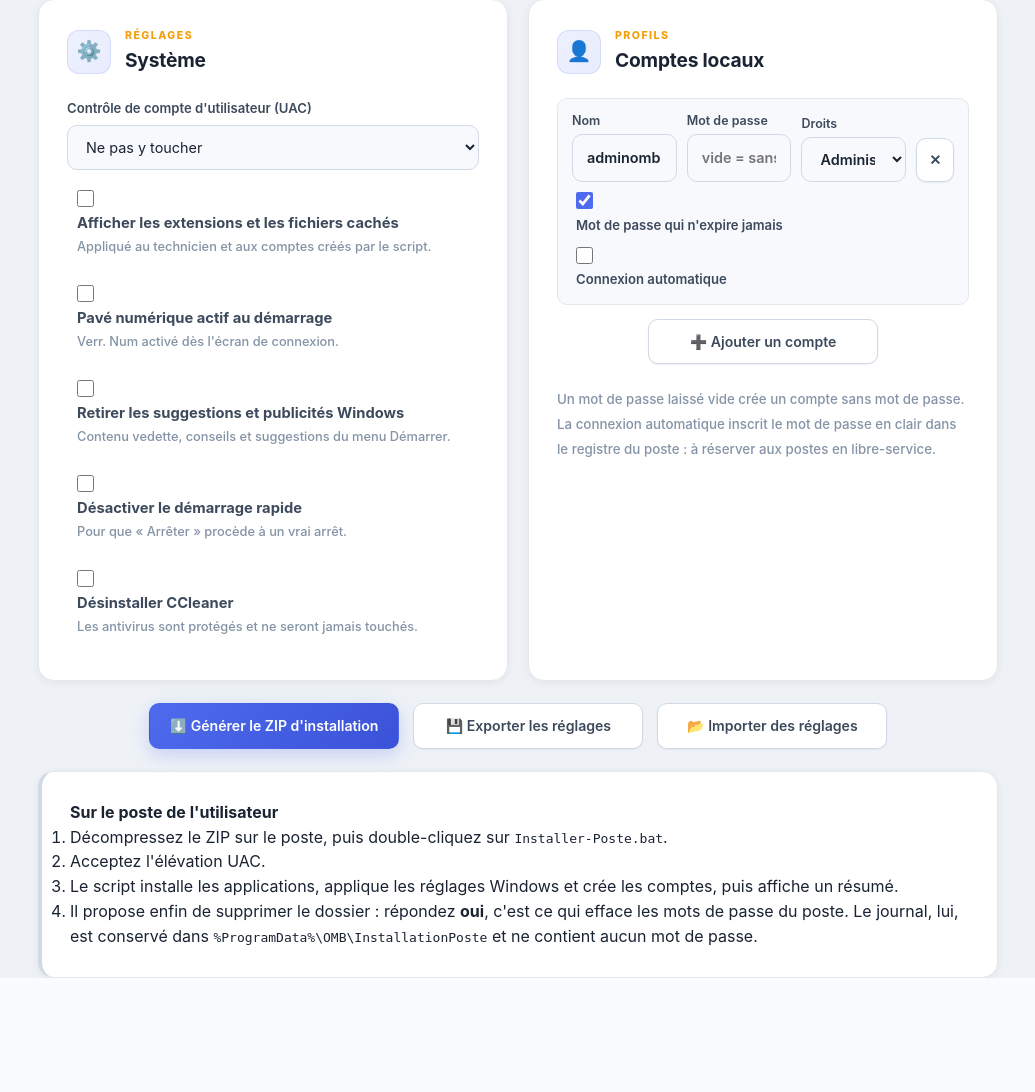
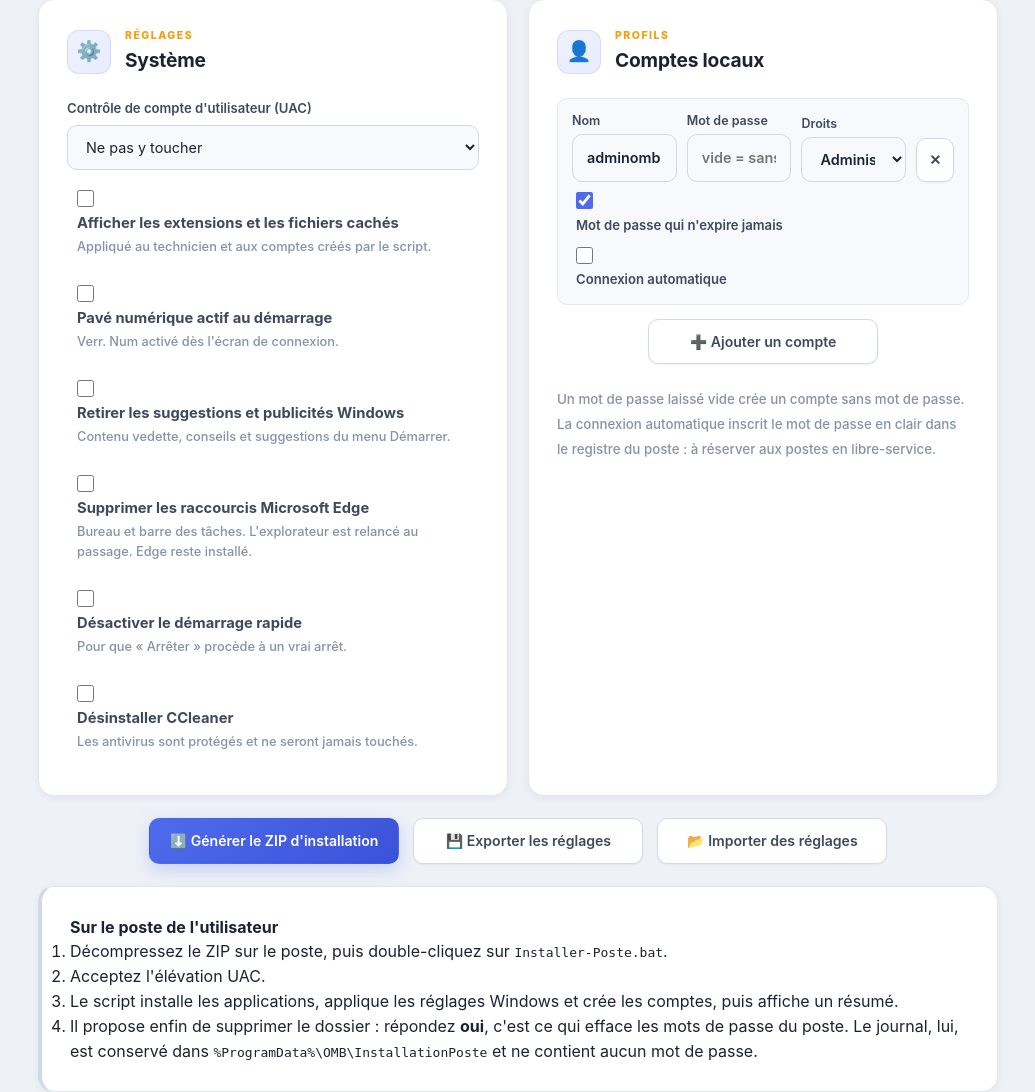
Before and after one commit to Pavupaprix/toshiba_manager, a Flask app: page /poste/ in a window 1280 px wide. Shown: the part 2651-3743 px from the top of the page, without its empty margins (122-1157 px from the left). Before the commit the page ends 3629 px from the top, so only its background shows below. Run offline with Flask 3, Linux system fonts and the light colour scheme.

Commit message:
feat: option de suppression des raccourcis Microsoft Edge
Retire Edge du bureau -- tous les profils, y compris le profil par defaut
-- et de la barre des taches de la session courante.

Deux details sans lesquels l'option ne tiendrait pas : la strategie
EdgeUpdate CreateDesktopShortcutDefault, sinon Edge repose son raccourci
a sa prochaine mise a jour ; et l'effacement de Taskband\Favorites suivi
d'une relance de l'explorateur, la liste des epingles etant une valeur
binaire que rien ne permet d'editer autrement.

Edge reste installe : seuls les raccourcis partent.

Co-Authored-By: Claude Opus 5 <noreply@anthropic.com>

```diff
--- a/ToshibaManager 1/ToshibaManager/poste_routes.py
+++ b/ToshibaManager 1/ToshibaManager/poste_routes.py
@@ -80,7 +80,7 @@ COMPTES_RESERVES = {
 UAC_VALEURS = ('inchange', 'sansConfirmation', 'desactive')
 
 REGLAGES_WINDOWS = ('extensionsVisibles', 'paveNumerique', 'supprimerPubs',
-                    'desactiverDemarrageRapide')
+                    'desactiverDemarrageRapide', 'supprimerRaccourcisEdge')
 
 # Le seul logiciel que le script a le droit de desinstaller.
 DESINSTALLATION_AUTORISEE = 'CCleaner'
--- a/ToshibaManager 1/ToshibaManager/static/poste.js
+++ b/ToshibaManager 1/ToshibaManager/static/poste.js
@@ -246,7 +246,8 @@
 
         var windows = {};
         ['extensionsVisibles', 'paveNumerique', 'supprimerPubs',
-         'desactiverDemarrageRapide', 'desinstallerCcleaner'].forEach(function (nom) {
+         'desactiverDemarrageRapide', 'supprimerRaccourcisEdge',
+         'desinstallerCcleaner'].forEach(function (nom) {
             windows[nom] = document.querySelector('input[name="' + nom + '"]').checked;
         });
 
--- a/ToshibaManager 1/ToshibaManager/templates/poste.html
+++ b/ToshibaManager 1/ToshibaManager/templates/poste.html
@@ -193,6 +193,13 @@
                     </label>
 
                     <label class="poste-case">
+                        <input type="checkbox" name="supprimerRaccourcisEdge" value="1">
+                        <span><strong>Supprimer les raccourcis Microsoft Edge</strong>
+                        <small>Bureau et barre des tâches. L'explorateur est relancé
+                        au passage. Edge reste installé.</small></span>
+                    </label>
+
+                    <label class="poste-case">
                         <input type="checkbox" name="desactiverDemarrageRapide" value="1">
                         <span><strong>Désactiver le démarrage rapide</strong>
                         <small>Pour que « Arrêter » procède à un vrai arrêt.</small></span>
```
Also changed, not shown: 1 other file.
